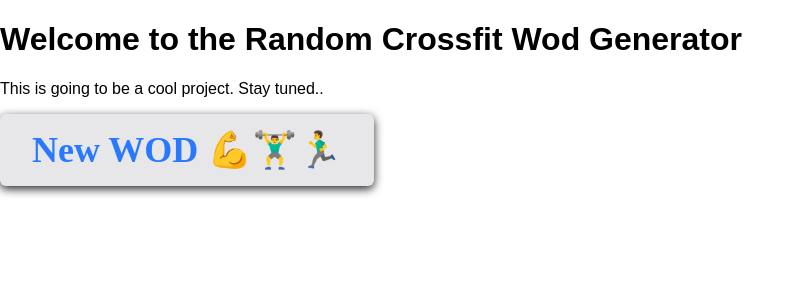
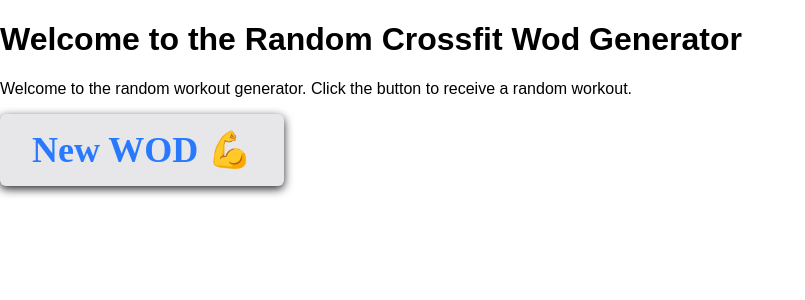
Before and after one commit to jacobpackert/crossfit-wod-react, a React (Create React App) app: page / in a window 1280 px wide. Shown: the top 300 px of the page, without its empty margins (0-805 px from the left). Built offline with nearby package versions, Linux system fonts and the light colour scheme; no server answers.

Commit message:
added randomization functionality to the emoji in the button

```diff
--- a/src/App.js
+++ b/src/App.js
@@ -57,7 +57,7 @@
           <h1 className="App-title">Welcome to the Random Crossfit Wod Generator</h1>
         </header>
         <p className="App-intro">
-          This is going to be a cool project. Stay tuned..
+          Welcome to the random workout generator. Click the button to receive a random workout.
         </p>
         <WorkoutDescription wodContent={this.state.wodContent}/>
         <NewButton
--- a/src/components/NewButton.jsx
+++ b/src/components/NewButton.jsx
@@ -10,14 +10,12 @@
 
     handleClick(e) {
         // e.preventDefault();
-        console.log("button click")
         this.props.onButtonClick();
-    }
-
+    };
 
     render() {
         return (
-            <button onClick={this.handleClick}>{this.props.buttonContent} {this.props.emoji}</button>
+            <button onClick={this.handleClick}>{this.props.buttonContent} {this.props.emoji[Math.floor(Math.random() * this.props.emoji.length)]}</button>
         )
     }
 };
```
